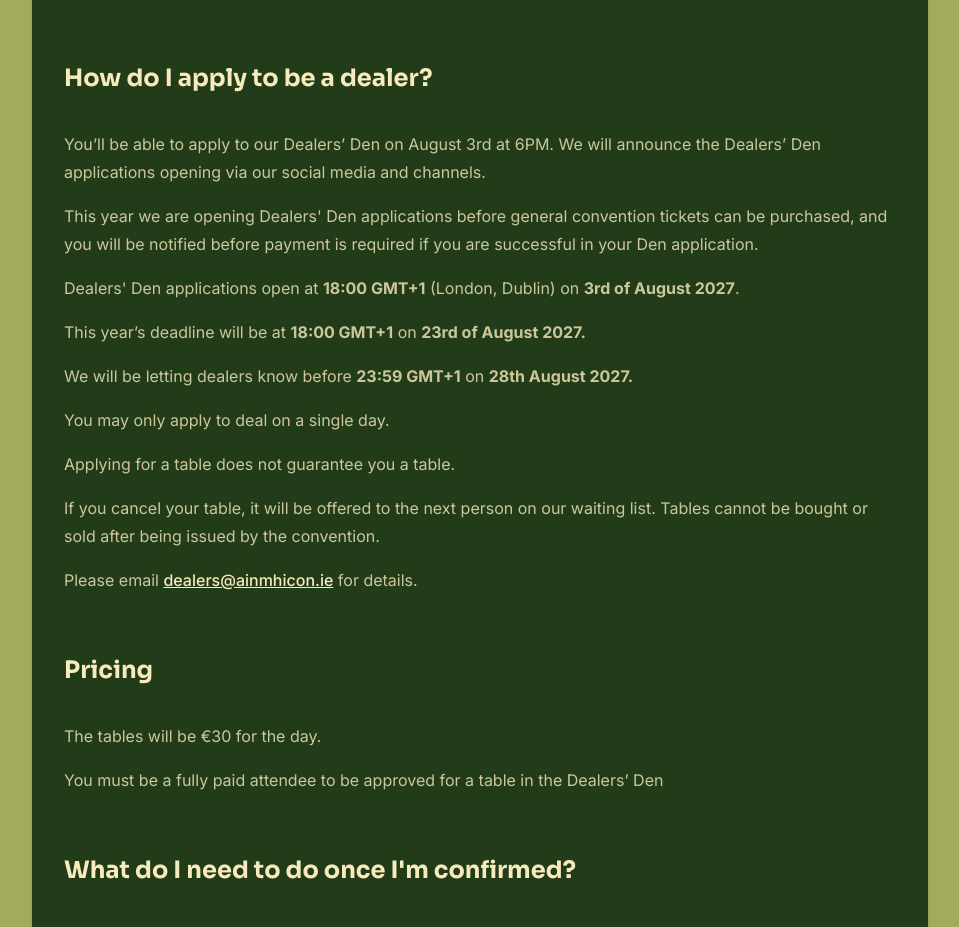
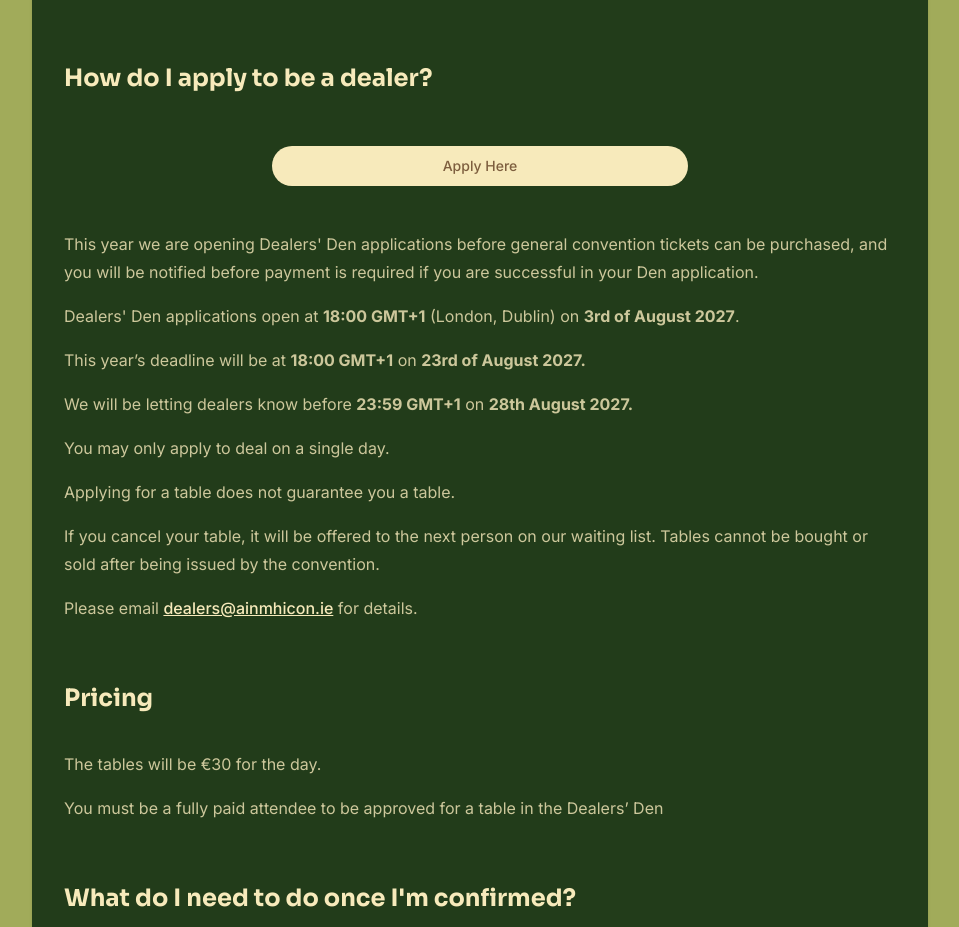
Before and after one commit to ja-zzy/ainmhicon.ie, a Next.js app: page /dealers-den in a window 1280 px wide. Shown: the part 1147-2074 px from the top of the page, without its empty margins (160-1119 px from the left). Built offline with nearby package versions, Linux system fonts and the light colour scheme.

Commit message:
Update page.tsx

```diff
--- a/app/dealers-den/page.tsx
+++ b/app/dealers-den/page.tsx
@@ -28,13 +28,8 @@
 
                     <h2 id='applications'>How do I apply to be a dealer?</h2>
 
-                    {timeNow >= dealersDenRegOpen
-                        ? (
                             <LinkButton href='https://forms.gle/HZwnx7EmVV95HDmYA' className='w-[50%] m-auto mb-3 sm:mt-5 sm:mb-8'>Apply Here</LinkButton>
-                        )
-                        : (
-                            <p>You’ll be able to apply to our Dealers’ Den on August 3rd at 6PM. We will announce the Dealers’ Den applications opening via our social media and channels. </p>
-                        )}
+
                     <p>This year we are opening Dealers' Den applications before general convention tickets can be purchased, and you will be notified before payment is required if you are successful in your Den application. </p>
 
 
```
